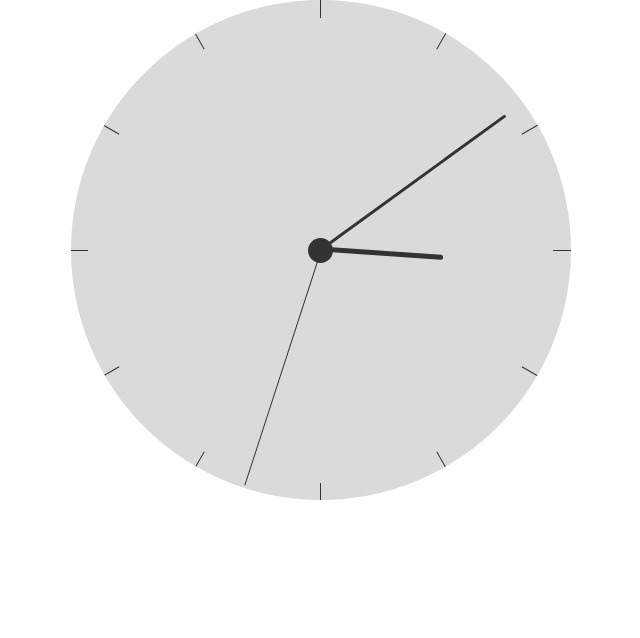
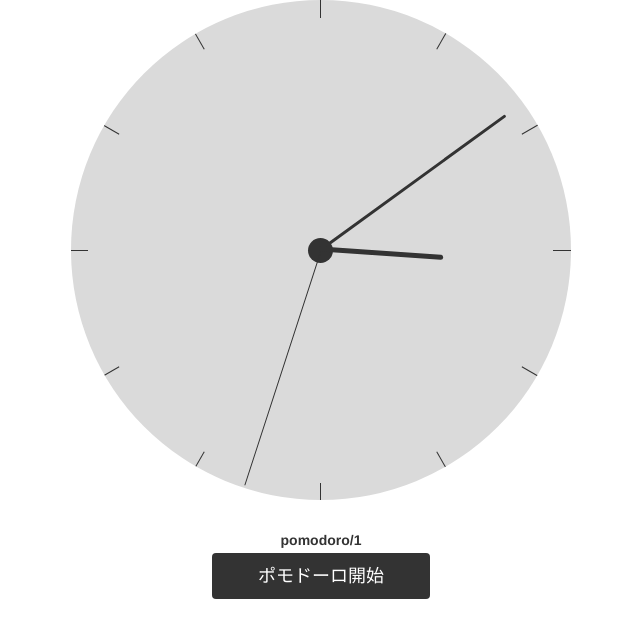
Before and after one commit to Benjuwan/analogPomodoro, a React (Vite) app: page / in a window 1280 px wide. Shown: the top 638 px of the page, without its empty margins (319-959 px from the left). Built offline with nearby package versions, Linux system fonts and the light colour scheme.

Commit message:
fix：ポモドーロ機能の実装途中及び各種コンポーネントのリファクタリングやスタイル調整.

```diff
--- a/src/App.tsx
+++ b/src/App.tsx
@@ -1,9 +1,11 @@
 import { Clock } from "./components/Clock"
+import { Pomodoro } from "./components/utils/Pomodoro";
 
 function App() {
   return (
     <>
       <Clock />
+      <Pomodoro />
     </>
   );
 }
--- a/src/components/Clock.tsx
+++ b/src/components/Clock.tsx
@@ -1,52 +1,24 @@
 import styled from "styled-components";
-import { useEffect } from "react";
+import { useEffect, useRef } from "react";
 import { ClockHands } from "./utils/ClockHands";
+import { useCurrTimeCalc } from "./hooks/useCurrTimeCalc";
 
 export const Clock = () => {
+  const theClockRef = useRef<HTMLDivElement | null>(null);
+
   useEffect(() => {
-    const clock = document.querySelector('.clock');
-    clock?.classList.add('hiddenClock');
-    const theTimeout: number = setTimeout(() => clock?.classList.remove('hiddenClock'), 1000);
-
-    const currTimeCalc: () => number = () => {
-      const hours = clock?.querySelector('#short');
-      const minutes = clock?.querySelector('#long');
-      const seconds = clock?.querySelector('#sec');
-
-      const theInterval: number = setInterval(() => {
-        const currHours = new Date().getHours();
-        const currMinutes = new Date().getMinutes();
-        const currSeconds = new Date().getSeconds();
-
-        const targetHoursDeg = Math.floor((currHours * 30) + (currMinutes * 0.5)); // 360/12（30度ずつ進む）
-        const targetMinutesDeg = Math.floor(currMinutes * 6); // 360/60（6度ずつ進む）
-        const targetSecondsDeg = Math.floor(currSeconds * 6); // 360/60（6度ずつ進む）
-
-        if (hours instanceof HTMLElement) {
-          hours.style.setProperty('rotate', `${targetHoursDeg}deg`);
-        }
-
-        if (minutes instanceof HTMLElement) {
-          minutes.style.setProperty('rotate', `${targetMinutesDeg}deg`);
-        }
-
-        if (seconds instanceof HTMLElement) {
-          seconds.style.setProperty('rotate', `${targetSecondsDeg}deg`);
-        }
-      }, 1000);
-
-      return theInterval;
-    }
-    const theInterval: number = currTimeCalc();
+    const { currTimeCalc } = useCurrTimeCalc();
+    const theInterval: number = currTimeCalc(theClockRef);
+    const theTimeout: number = setTimeout(() => theClockRef.current?.style.setProperty('display', 'block'), 1000);
 
     return () => {
+      clearInterval(theInterval);
       clearTimeout(theTimeout);
-      clearInterval(theInterval);
     }
   }, []);
 
   return (
-    <TheClock className="clock">
+    <TheClock ref={theClockRef} className="clock">
       <div id="long">&nbsp;</div>
       <div id="short">&nbsp;</div>
       <div id="sec">&nbsp;</div>
@@ -56,18 +28,16 @@ export const Clock = () => {
 }
 
 const TheClock = styled.div`
+  display: none;
   overflow: hidden;
   width: 500px;
   height: 500px;
+  aspect-ratio: 1/1;
   border-radius: 50%;
   background-color: #dadada;
   margin: auto;
   position: relative;
   rotate: 90deg; /* 12:00 の位置をスタート基準にするため 90deg を指定して表示角度調整 */
-
-  &.hiddenClock {
-    display: none;
-  }
 
   &::before {
     content: "";
--- /dev/null
+++ b/src/components/hooks/useCurrTimeCalc.ts
@@ -0,0 +1,32 @@
+export const useCurrTimeCalc = () => {
+    const currTimeCalc: (theClock: React.MutableRefObject<HTMLDivElement | null>) => number = (theClock: React.MutableRefObject<HTMLDivElement | null>) => {
+        const hours = theClock.current?.querySelector('#short');
+        const minutes = theClock.current?.querySelector('#long');
+        const seconds = theClock.current?.querySelector('#sec');
+
+        const theInterval: number = setInterval(() => {
+            const currHours = new Date().getHours();
+            const currMinutes = new Date().getMinutes();
+            const currSeconds = new Date().getSeconds();
+
+            const targetHoursDeg = Math.floor((currHours * 30) + (currMinutes * 0.5)); // 360/12（30度ずつ進む）
+            const targetMinutesDeg = Math.floor(currMinutes * 6); // 360/60（6度ずつ進む）
+            const targetSecondsDeg = Math.floor(currSeconds * 6); // 360/60（6度ずつ進む）
+
+            if (hours instanceof HTMLElement) {
+                hours.style.setProperty('rotate', `${targetHoursDeg}deg`);
+            }
+
+            if (minutes instanceof HTMLElement) {
+                minutes.style.setProperty('rotate', `${targetMinutesDeg}deg`);
+            }
+
+            if (seconds instanceof HTMLElement) {
+                seconds.style.setProperty('rotate', `${targetSecondsDeg}deg`);
+            }
+        }, 1000);
+        return theInterval;
+    }
+
+    return { currTimeCalc }
+}
--- /dev/null
+++ b/src/components/hooks/useHandlePomodoro.ts
@@ -0,0 +1,67 @@
+import { useState } from "react";
+
+export const useHandlePomodoro = () => {
+    let pomodoroCounter: number = 1;
+
+    const [isBreak, setBreak] = useState<boolean>(false);
+    const [isFocus, setFocus] = useState<boolean>(false);
+    const [isPomodoroDone, setPomodoroDone] = useState<boolean>(false);
+    const [pomodoro, setPomodoro] = useState<number>(0); // 初期値は0
+    const [isBtnActive, setBtnActive] = useState<boolean>(false);
+
+    const _initSignalReset = () => {
+        setFocus(false);
+        setBreak(false);
+    }
+
+    const _initAllReset: (theInterval: number) => void = (theInterval: number) => {
+        clearInterval(theInterval);
+        pomodoroCounter = 1;
+        setPomodoro((_prevPomodoro) => 0);
+        setBtnActive(false);
+    }
+
+    const handlePomodoro = () => {
+        setBtnActive(true);
+        setFocus(true);
+
+        if (isPomodoroDone) {
+            setPomodoroDone(false);
+        }
+
+        const theBreak: number = 9;            // 1500 == 25m
+        const theTerm_30min: number = theBreak + 300;   // 300 == 5m
+        const term: number = 10;
+
+        let countTimer: number = 0;
+        const theInterval: number = setInterval(() => {
+            if (pomodoroCounter === 4 && countTimer >= term) {
+                _initAllReset(theInterval);
+                _initSignalReset();
+                setPomodoroDone(true);
+            }
+
+            else if (countTimer === theBreak) {
+                setFocus(false);
+                setBreak(true);
+                countTimer++;
+            }
+
+            else if (countTimer === term) {
+                const currPomodoro: number = pomodoroCounter++;
+                setPomodoro((_prevPomodoro) => currPomodoro);
+                _initSignalReset();
+                countTimer = 1; // 秒数カウントリセット
+            }
+
+            else {
+                setFocus(true);
+                countTimer++;
+            }
+
+            console.log(countTimer, pomodoroCounter);
+        }, 1000);
+    }
+
+    return { handlePomodoro, isBreak, isFocus, isPomodoroDone, pomodoro, isBtnActive }
+}
--- /dev/null
+++ b/src/components/utils/Pomodoro.tsx
@@ -0,0 +1,60 @@
+import styled from "styled-components";
+import { useHandlePomodoro } from "../hooks/useHandlePomodoro";
+
+export const Pomodoro = () => {
+    const { handlePomodoro, isPomodoroDone, pomodoro, isFocus, isBreak, isBtnActive } = useHandlePomodoro();
+
+    return (
+        <ThePomodoro>
+            {isPomodoroDone ?
+                <p>ポモドーロ終了です。30分間休憩してください。</p> :
+                <>
+                    <h2>pomodoro/{pomodoro + 1}</h2>
+                    {isFocus && <p>ポモドーロ中です。25分間タスクに集中してください。</p>}
+                    {isBreak && <p>インターバルです。5分間休憩してください。</p>}
+                </>
+            }
+            <button type="button" disabled={isBtnActive} onClick={handlePomodoro}>{isBtnActive ? 'ポモドーロ中' : 'ポモドーロ開始'}</button>
+        </ThePomodoro>
+    );
+}
+
+const ThePomodoro = styled.section`
+margin: 2em auto;
+text-align: center;
+
+& button {
+    appearance: none;
+    background-color: #333;
+    border: 1px solid transparent;
+    color: #fff;
+    padding: 0 2.5em;
+    font-size: 1.8rem;
+    line-height: 4.4rem;
+    border-radius: .4rem;
+
+    &:disabled{
+        color: #a8a8a8;
+        background-color: #eaeaea;
+        border-color: #a8a8a8;
+    }
+
+    &:not(:disabled){
+        cursor: pointer;
+
+        &:hover {
+            border-color: #333;
+            color: #333;
+            background-color: #fff;
+        }
+    }
+}
+
+@media screen and (min-width:1025px) {
+    & button {
+        font-size: 18px;
+        line-height: 44px;
+        border-radius: 4px;
+    }
+}
+`;
```
